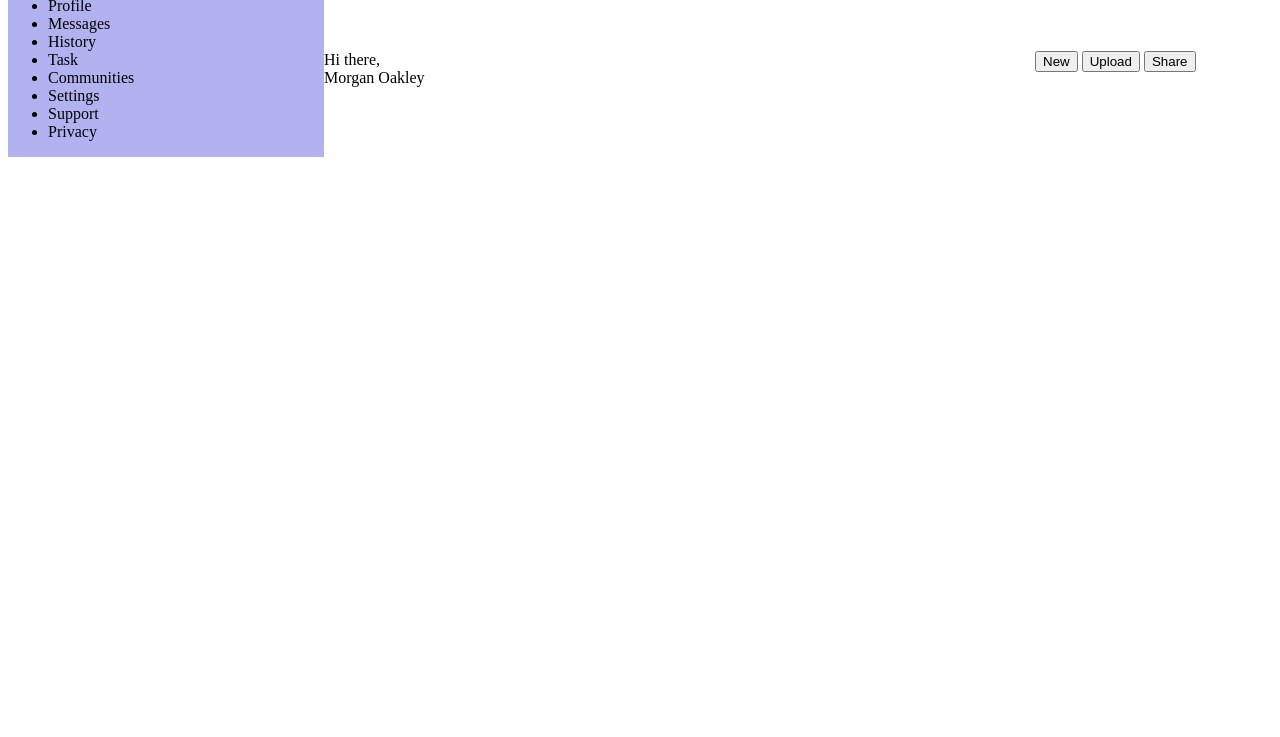
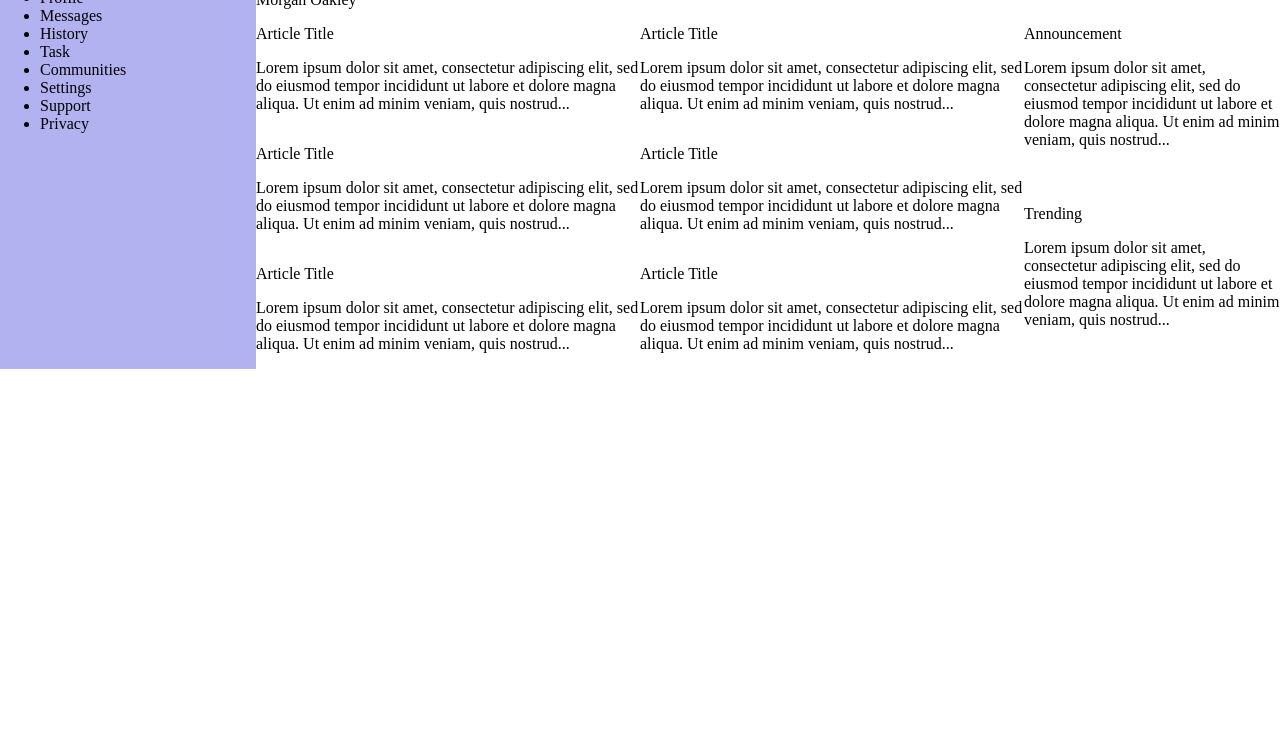
Before and after one commit to nathanielshuster/odin-admin-dashboard, a plain HTML site: page index.html in a window 1280 px wide. Shown: the part 63-800 px from the top of the page. Drawn offline with Linux system fonts and the light colour scheme.

Commit message:
Finish layout for the main content area

```diff
--- a/index.html
+++ b/index.html
@@ -10,9 +10,9 @@
 <body>
   <div class="container">
     <div class="sidebar">
-      <div class="logo">Dashboard</div>
       <div class="menu">
         <ul>
+          <li>Dashboard</li>
           <li>Home</li>
           <li>Profile</li>
           <li>Messages</li>
@@ -26,7 +26,7 @@
       </div>
     </div>
 
-    <div class="main">
+    <div class="header">
       <div class="search-bar">
         <input type="search">
       </div>
@@ -41,6 +41,53 @@
         <button>Share</button>
       </div>
     </div>
+
+    <div class="content-area">
+      <div class="projects">
+        <div class="card">
+          <p class="title">Article Title</p>
+          <p>Lorem ipsum dolor sit amet, consectetur adipiscing elit, sed do eiusmod tempor incididunt ut labore et dolore magna aliqua. Ut enim ad minim veniam, quis nostrud...</p>
+        </div>
+
+        <div class="card">
+          <p class="title">Article Title</p>
+          <p>Lorem ipsum dolor sit amet, consectetur adipiscing elit, sed do eiusmod tempor incididunt ut labore et dolore magna aliqua. Ut enim ad minim veniam, quis nostrud...</p>
+        </div>
+
+        <div class="card">
+          <p class="title">Article Title</p>
+          <p>Lorem ipsum dolor sit amet, consectetur adipiscing elit, sed do eiusmod tempor incididunt ut labore et dolore magna aliqua. Ut enim ad minim veniam, quis nostrud...</p>
+        </div>
+
+        <div class="card">
+          <p class="title">Article Title</p>
+          <p>Lorem ipsum dolor sit amet, consectetur adipiscing elit, sed do eiusmod tempor incididunt ut labore et dolore magna aliqua. Ut enim ad minim veniam, quis nostrud...</p>
+        </div>
+
+        <div class="card">
+          <p class="title">Article Title</p>
+          <p>Lorem ipsum dolor sit amet, consectetur adipiscing elit, sed do eiusmod tempor incididunt ut labore et dolore magna aliqua. Ut enim ad minim veniam, quis nostrud...</p>
+        </div>
+
+        <div class="card">
+          <p class="title">Article Title</p>
+          <p>Lorem ipsum dolor sit amet, consectetur adipiscing elit, sed do eiusmod tempor incididunt ut labore et dolore magna aliqua. Ut enim ad minim veniam, quis nostrud...</p>
+        </div>
+      </div>
+
+
+      <div class="announcement-trending">
+        <div class="card">
+          <p class="title">Announcement</p>
+          <p>Lorem ipsum dolor sit amet, consectetur adipiscing elit, sed do eiusmod tempor incididunt ut labore et dolore magna aliqua. Ut enim ad minim veniam, quis nostrud...</p>
+        </div>
+
+        <div class="card">
+          <p class="title">Trending</p>
+          <p>Lorem ipsum dolor sit amet, consectetur adipiscing elit, sed do eiusmod tempor incididunt ut labore et dolore magna aliqua. Ut enim ad minim veniam, quis nostrud...</p>
+        </div>
+      </div>
+    </div>
   </div>
 </body>
 </html>
--- a/styles.css
+++ b/styles.css
@@ -1,23 +1,24 @@
-.body {
+body {
   margin: auto;
 }
 
 .container {
   display: grid;
-  grid-template-columns: repeat(4, 1fr);
-  grid-template-rows: 1fr;
+  grid-template-columns: 1fr 4fr;
 }
 
 .sidebar {
+  grid-row: 1/3;
+  display: grid;
   background-color: rgb(178, 178, 240);
 }
 
-.main {
+.header {
   grid-column: 2/5;
 
   display: grid;
   grid-template-columns: repeat(4, 1fr);
-  grid-template-rows: repeat(2, 1fr);
+  grid-template-rows: 1fr 1fr;
 }
 
 .search-bar {
@@ -27,3 +28,22 @@
 .greeting {
   grid-column: 1/4;
 }
+
+.content-area {
+  grid-column: 2/5;
+
+  display: grid;
+  grid-template-columns: repeat(4, 1fr);
+}
+
+.projects {
+  grid-column: 1/4;
+
+  display: grid;
+  grid-template-columns: repeat(2, 1fr);
+  grid-template-rows: repeat(3, 1fr);
+}
+
+.announcement-trending {
+  display: grid;
+}
```
